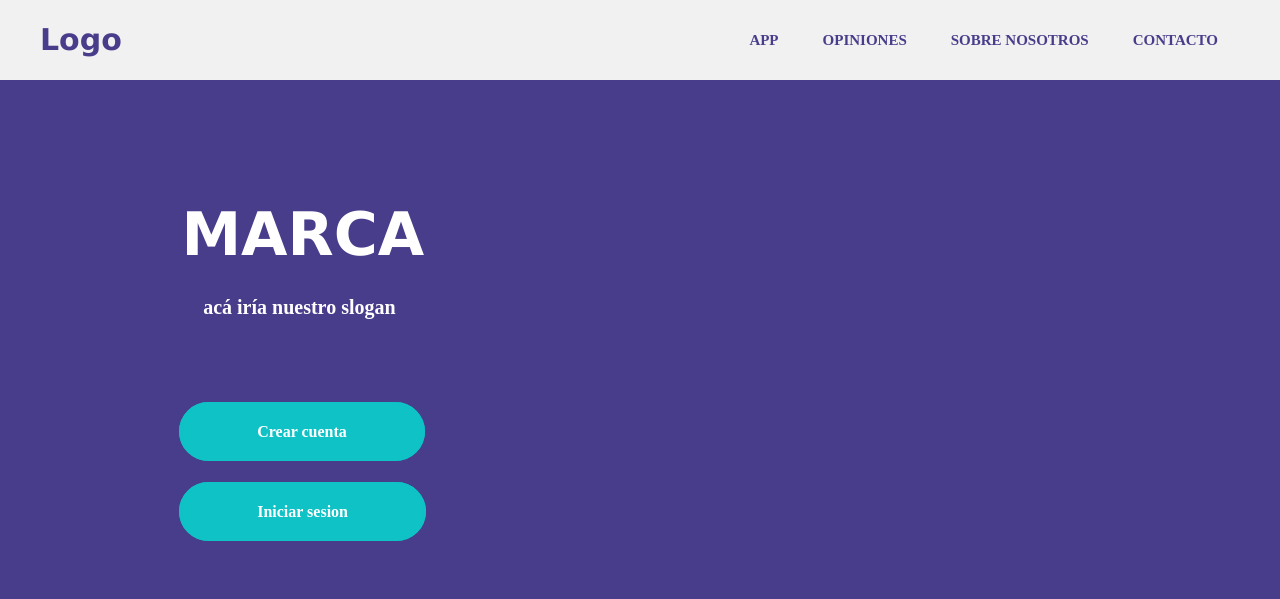
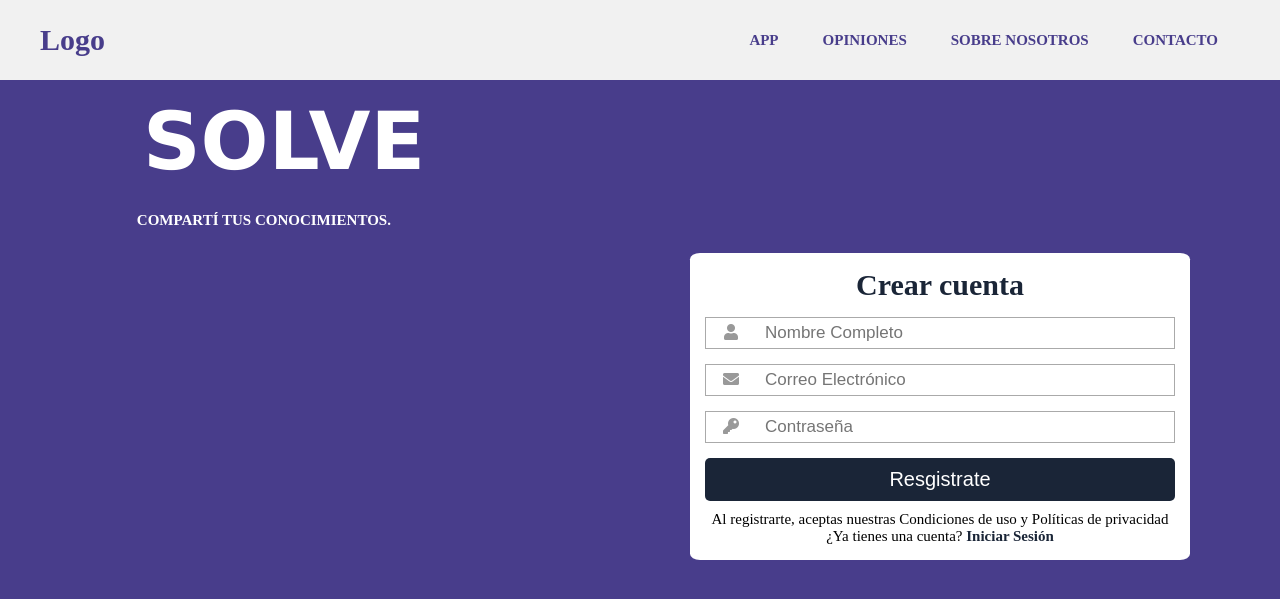
Before and after one commit to Nasher3296/ISolveIt, a PHP site: page /prueba.html in a window 1280 px wide. Shown: the top 599 px of the page. Run offline with PHP 8.4, Linux system fonts and the light colour scheme; some libraries are stand-ins or nearby versions.

Commit message:
crear cuenta + login
falta hacer lo del grid xq no se pueden mover las cosas bien. puedo mover las cosas hacia los lados pero no da bola cuando queres ir hacia abajo o arriba

```diff
--- a/PagInicio/prueba.html
+++ b/PagInicio/prueba.html
@@ -4,11 +4,13 @@
     <link rel="stylesheet" href="style.css">
     <meta charset="UTF-8">
     <title>I Solve It</title>
+    <!--link para los iconos [NO BORRAR] -->
+    <link rel="stylesheet" href="https://use.fontawesome.com/releases/v5.6.3/css/all.css">
 </head>
 <body>
+
     <!--header -->
     <header class="header">
-
         <!--barra de navegacion-->
         <nav class="nav">
             <a href="#" class="logo nav-link">Logo</a>
@@ -28,21 +30,39 @@
             </ul>
         </nav>
     </header>
-
     <div class="main">
             <!--texto pagina principal-->
-    <h1 id="brand">marca</h1>
-    <p id="slogan">acá iría nuestro slogan</p>
 
+            <div class="brand-cont">
+                <h1 id="brand">solve</h1>
+                <div><p id="slogan">Compartí tus conocimientos.</p></div>
+    </div>
+        <div>
+            <!--registro y login -->
+            <form class="formulario">
+                <h2>Crear cuenta</h2>
             <div class="contenedor">
-        <ul type="none">
-    <li><a class="boton" href="aca va el link" target="_blank" >Crear cuenta</a></li>
-    <li><a class="boton" href="aca va el link" target="_blank" >Iniciar sesion</a></li>
-        </ul>
+                <div class="input-contenedor">
+                    <i class="fas fa-user icon"></i>
+                    <input type="text" placeholder="Nombre Completo">
+                </div>
+
+                <div class="input-contenedor">
+                    <i class="fas fa-envelope icon"></i>
+                    <input type="text" placeholder="Correo Electrónico">
+                </div>
+
+                <div class="input-contenedor">
+                    <i class="fas fa-key icon"></i>
+                    <input type="password" placeholder="Contraseña">
+                </div>
+                <input type="submit" value="Resgistrate" class="button">
+                <div class="parrafo">
+                    <p>Al registrarte, aceptas nuestras Condiciones de uso y Políticas de privacidad</p>
+                    <p>¿Ya tienes una cuenta?<a class="link" href="aca va el link a la otra pag!!"> Iniciar Sesión</a></p>
                 </div>
             </div>
-
-
-
+        </form>
+    </div>
 </body>
 </html>
--- a/PagInicio/style.css
+++ b/PagInicio/style.css
@@ -1,37 +1,38 @@
 *{
   margin: 0;
   padding:0;
+  box-sizing: border-box;
   }
 
 body{
- background-color:darkslateblue;
-font-family: "verdana";
+background-color:darkslateblue;
+font-family: "corbel";
 }
 
 .header {
 background-color: #f1f1f1;
 height: 80px;
-position: fixed;
-width: 100%;
+position: relative;
 }
 
-#brand{
+.brand-cont{
+position:relative;
 color:white;
-font-size:60px;;
+font-size:40px;;
 text-transform: uppercase;
-position:absolute;
-left: 13%;
-top: 23%;
 margin:15px;
+width:fit-content;
+left: 10%;
+top: 10%;
 font-family: "verdana";
 }
 
 #slogan{
+  position:relative;
   color:white;
-  font-size:20px;
-  position:absolute;
-  left: 14%;
-  top: 34%;
+  font-size:15px;
+  left:-10%;
+  top: 12%;
   margin:24px;
   font-family: "corbel";
   font-weight:600
@@ -83,27 +84,103 @@ border-radius: 20px;
   background-color:darkslateblue;
   color: white;
   transition: 0.5s;
+  box-shadow: 0px 10px 10px -6px rgb(83, 83, 83)
 }
 
-.boton{
-  border: 3px solid rgb(14, 194, 197);
-  padding: 18px 75px;
-  background-color:rgb(14, 194, 197);
-  color: #ffffff;
-  text-decoration: none;
-  font-family:"corbel";
-  font-weight: bold;
-  border-radius: 50px;
-  line-height: 80px;
+.contenedor
+{
+  width: 100%;
+  padding: 15px;
 }
 
-.contenedor{
-  left: 14%;
-  top: 49%;
-  position:absolute;
+.formulario
+{
+  margin-top: 150px;
+  background: white;
+  position: relative;
+  top:80%;
 }
 
-.boton:hover{
-  background-color: rgb(12, 157, 160);
-  transition: 0.5s;
+h2
+{
+  text-align: center;
+  color:#1a2537;
+  font-size: 30px;
+  padding-top: 15px;
+
 }
+
+input[type="text"],
+input[type="password"]
+{
+  font-size: 17px;
+  width: 82%;
+  padding: 5px;
+  border:none;
+}
+
+.input-contenedor
+{
+  margin-bottom: 15px;
+  border: 1px solid #aaa;
+}
+
+.icon
+{
+  min-width: 50px;
+  text-align: center;
+  color: #999;
+}
+
+.button
+{
+  border: none;
+  width: 100%;
+  color: white;
+  font-size: 20px;
+  background: #1a2537;
+  padding: 10px 25px;
+  border-radius: 5px;
+  cursor: pointer;
+}
+
+.button:hover
+{
+background:cadetblue ;
+}
+
+p
+{
+text-align: center;
+font-size: 15px;
+}
+
+.parrafo
+{
+  margin-top: 10px;
+}
+
+.link
+{
+  text-decoration: none;
+  color: #1a2537;
+  font-weight: 600;
+}
+
+.link:hover
+{
+  color: cadetblue;
+}
+
+@media(min-width:768px)
+{
+  .formulario
+  {
+    margin: auto;
+    width: 500px;
+    margin-top: 20px;
+    left:300px;
+    border-radius: 2%;
+  }
+
+}
```
Also changed, not shown: PaginasBalsamiq/index.html (renamed from pagNoInicio/index.html), PaginasBalsamiq/inicio.html (renamed from pagNoInicio/inicio.html), PaginasBalsamiq/mensajes.html (renamed from pagNoInicio/mensajes.html), PaginasBalsamiq/misdudas.html (renamed from pagNoInicio/misdudas.html), PaginasBalsamiq/perfil.html (renamed from pagNoInicio/perfil.html), PaginasBalsamiq/post.html (renamed from pagNoInicio/post.html), PaginasBalsamiq/style.css (renamed from pagNoInicio/style.css). Lines whose indentation alone changed are shown as unchanged.
